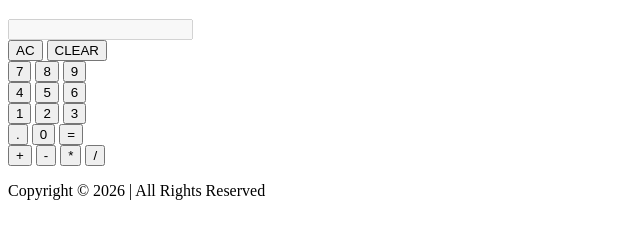
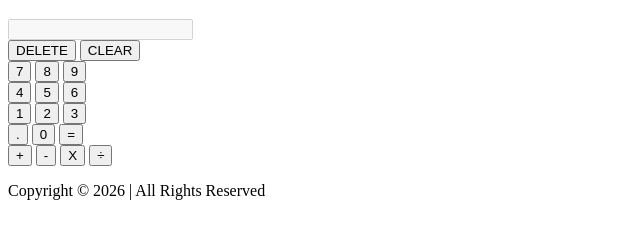
Before and after one commit to ramneetkang-07/calculator-webpage, a plain HTML site: page index.html in a window 1280 px wide. Shown: the part 61-300 px from the top of the page, without its empty margins (0-640 px from the left). Drawn offline with Linux system fonts and the light colour scheme.

Commit message:
Make content of buttons more descriptive

```diff
--- a/index.html
+++ b/index.html
@@ -20,7 +20,7 @@
 
         <div class="buttons">
             <div class="erase">
-                <button value="delete">AC</button>
+                <button value="delete">DELETE</button>
                 <button value="clear">CLEAR</button>
             </div>
 
@@ -53,8 +53,8 @@
             <div class="operators">
                 <button class="operator" value="+">+</button>
                 <button class="operator" value="-">-</button>
-                <button class="operator" value="*">*</button>
-                <button class="operator" value="/">/</button>
+                <button class="operator" value="*">X</button>
+                <button class="operator" value="/">÷</button>
             </div>
 
         </div>
```
